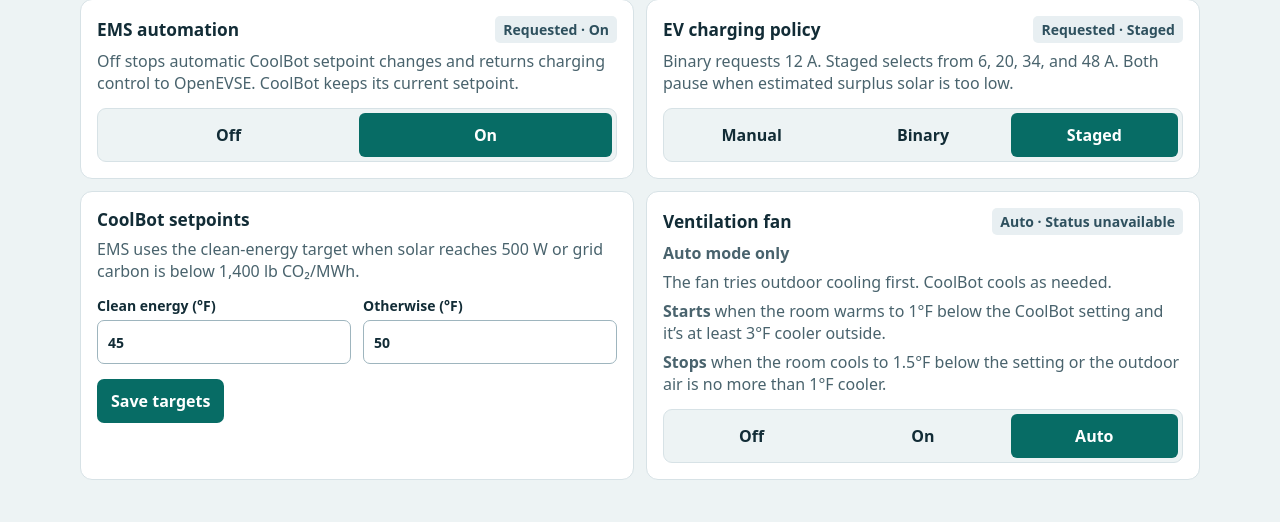
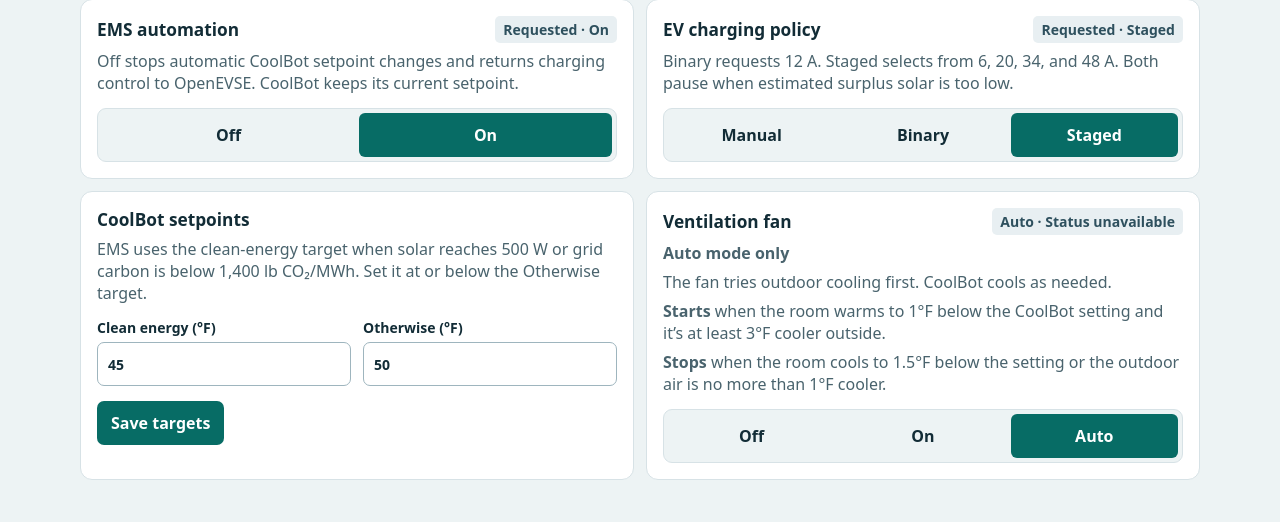
Before and after one commit to OpenCampusFarm/ems, a Flask app: page / in a window 1280 px wide. Shown: the part 2763-3285 px from the top of the page. Run offline with Flask 3, Linux system fonts and the light colour scheme; the visitor is signed in with stand-in values (Sample User, id 1); data that the repository does not hold is empty; parts of the project's set-up code (start-up, migrations or seed data) failed here and were passed over.

Commit message:
Validate CoolBot setpoint order

```diff
--- a/portal/templates/controls.html
+++ b/portal/templates/controls.html
@@ -57,7 +57,7 @@
     {{ mode_card('charging_policy', 'EV charging policy', 'Binary requests 12 A. Staged selects from 6, 20, 34, and 48 A. Both pause when estimated surplus solar is too low.') }}
     <section class="panel control-panel" aria-labelledby="coolbot-title">
         <h3 id="coolbot-title">CoolBot setpoints</h3>
-        <p class="muted" id="coolbot-rule">EMS uses the clean-energy target when solar reaches 500 W or grid carbon is below 1,400 lb CO₂/MWh.</p>
+        <p class="muted" id="coolbot-rule">EMS uses the clean-energy target when solar reaches 500 W or grid carbon is below 1,400 lb CO₂/MWh. Set it at or below the Otherwise target.</p>
         {% if state.ems == 'off' %}
         <p class="muted">Saved targets take effect when EMS automation is on.</p>
         {% endif %}
--- a/system_state.py
+++ b/system_state.py
@@ -142,6 +142,8 @@ def save_coolbot_targets(clean_f, other_f, path=DATABASE):
     for value in (clean_f, other_f):
         if type(value) is not int or not COOLBOT_MIN_F <= value <= COOLBOT_MAX_F:
             raise ValueError(f"Enter temperatures from {COOLBOT_MIN_F} to {COOLBOT_MAX_F}°F in whole degrees.")
+    if clean_f > other_f:
+        raise ValueError("The clean-energy target must be at or below the Otherwise target.")
     with _edit_state(path) as db:
         result = db.execute(
             "UPDATE system SET coolbot_clean_f = ?, coolbot_other_f = ? WHERE id = 1",
```
